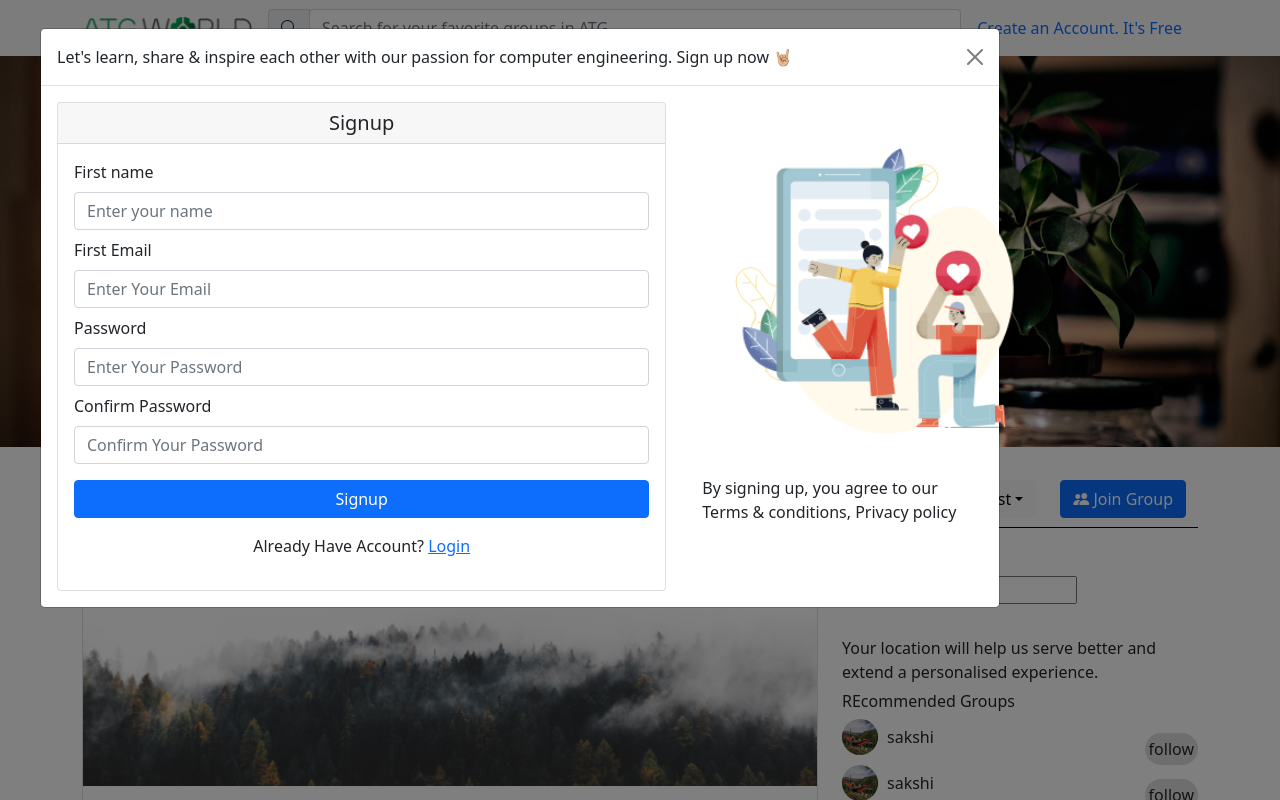
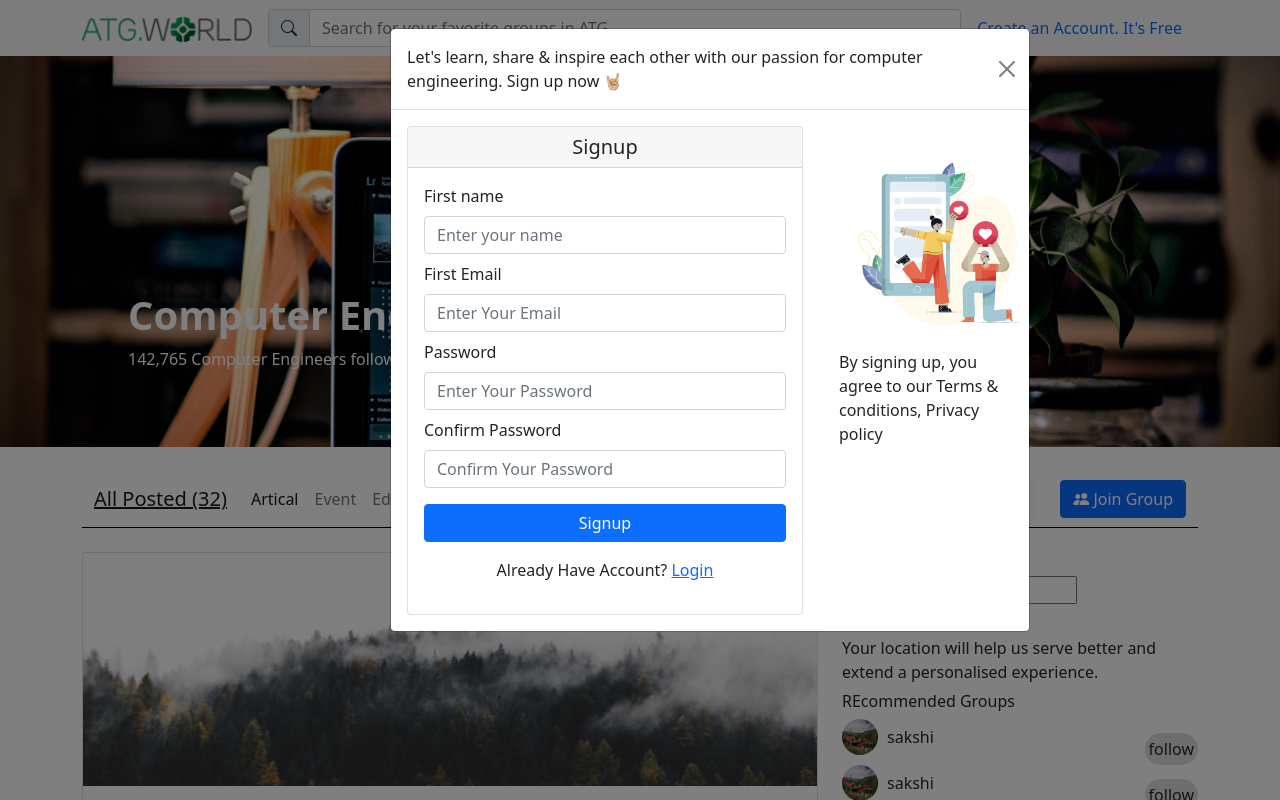
Before and after one commit to sakshuu/figma-ui-next.js, a React (Vite) app: page / in a window 1280 px wide. Both pictures are taken after a click on the link "Create an Account. It's Free". Shown: the top 800 px of the page. Built offline with nearby package versions, Linux system fonts and the light colour scheme.

Commit message:
update code

```diff
--- a/src/Components/SignUp.jsx
+++ b/src/Components/SignUp.jsx
@@ -67,7 +67,7 @@ const SignUp = () => {
             </div>
   </div>
             <div className="col-md-4 p-4">
-            <img src={sign} width={350} alt="" />
+            <img src={sign} width={200} alt="" />
             <p>By signing up, you agree to our Terms & conditions, Privacy policy</p>
         </div>
                     </div>
--- a/src/app.css
+++ b/src/app.css
@@ -46,8 +46,8 @@
 border-bottom: 1px solid black;
 }
 .modal-content{
-    width: 75vw;
-    margin-left: -350px;
+    width: 50vw;
+    /* margin-left: -350px; */
 }
 .text-mid{
     text-align: center;
```
